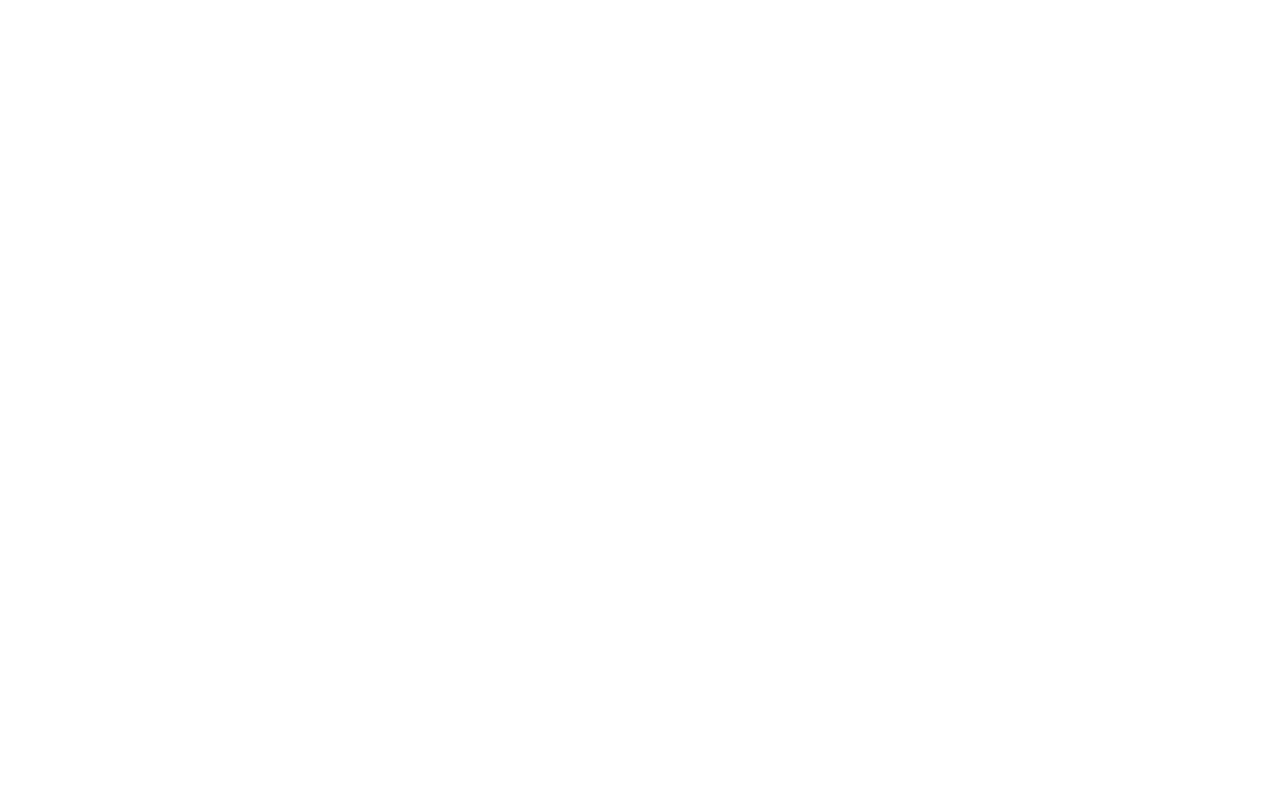
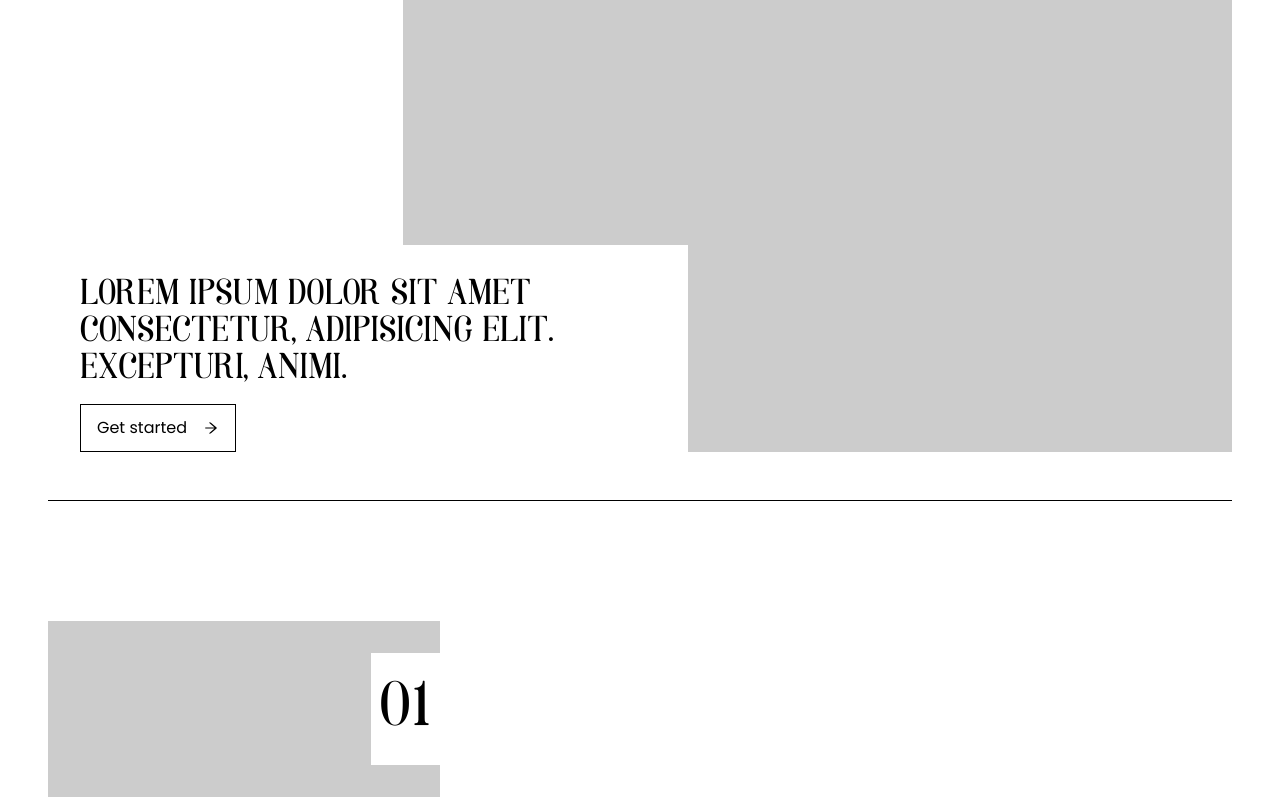
Before and after one commit to AntsaTsaroana/redShalk2023, a React (Create React App) app: page /advices in a window 1280 px wide. Before the commit this address had no page. Shown: the part 300-1097 px from the top of the page. Before the commit the page ends 800 px from the top, so only its background shows below. Built offline with nearby package versions, Linux system fonts and the light colour scheme.

Commit message:
feat: advice page

```diff
--- a/src/App.js
+++ b/src/App.js
@@ -12,6 +12,7 @@
 import Home from "./Home";
 import Cart from "./pages/Cart";
 import Login from "./pages/Login";
+import Advices from "./pages/Advices";
 
 const Layout = () => {
   return (
@@ -46,6 +47,10 @@
         path: "/login",
         element: <Login />,
       },
+      {
+        path: "/advices",
+        element: <Advices />,
+      },
     ],
   },
 ]);
--- /dev/null
+++ b/src/assets/scss/advice.scss
@@ -0,0 +1,149 @@
+@import './reset.scss';
+
+.adviceBanner {
+    position: relative;
+    height: calc(100vh - 79px);
+    margin-inline: 3rem;
+    border-bottom: 1px solid $black;
+    // background: tomato;
+    .image {
+        background: $lightGrey;
+        width: 70%;
+        height: 80%;
+        position: absolute;
+        bottom: 3rem;
+        right: 0;
+    }
+    .texts {
+        background: #fff;
+        // border: 1px solid teal;
+        width: 50vw;
+        padding: 2rem;
+        padding-bottom: 1rem;
+        z-index: 2;
+        position: absolute;
+        bottom: 2rem;
+        display: flex;
+        flex-direction: column;
+        justify-content: space-between;
+        gap: 1rem;
+        p {
+            text-transform: uppercase;
+            line-height: 1;
+            font-family: 'Soria';
+            font-size: 2.3rem;
+        }
+        a {
+            display: flex;
+            gap: 1rem;
+            align-items: center;
+            justify-content: center;
+            width: fit-content;
+            border: 1px solid $black;
+            padding: .7rem 1rem;
+        }
+    }
+}
+
+.advice {
+    min-height: 100vh;
+    margin-inline: 3rem;
+    display: flex;
+    gap: 3rem;
+    align-items: center;
+    &:nth-child(even) {
+        flex-direction: row-reverse;
+        .number {
+            background: #fff;
+            padding: .5rem;
+            font-size: 4rem;
+            left: 0;
+            top: 2rem;
+            font-family: 'Soria';
+            letter-spacing: 2px;
+        }
+        .texts {
+            text-align: right;
+            display: flex;
+            flex-direction: column;
+            align-items: end;
+        }
+    }
+    .image {
+        width: 50vw;
+        height: 70vh;
+        background: $lightGrey;
+        position: relative;
+        .number {
+            position: absolute;
+            background: #fff;
+            padding: .5rem;
+            font-size: 4rem;
+            right: 0;
+            top: 2rem;
+            font-family: 'Soria';
+            letter-spacing: 2px;
+            width: fit-content;
+            // font-weight: 600;
+        }
+    }
+    .texts {
+        .title {
+            font-family: 'Soria';
+            font-size: 2rem;
+        }
+        p {
+            margin-block: 2rem;
+            width: 85%;
+        }
+        a {
+            display: block;
+            width: max-content;
+            text-transform: uppercase;
+            font-weight: 500;
+            padding: .7rem 1rem;
+            border: 1px solid $black;
+        }
+    }
+}
+
+@media screen and (max-width: 520px) {
+    .adviceBanner {
+        .image {
+            width: 90%;
+            height: 100%;
+            // margin: auto;
+            transform: translate(-50%, -50%);
+            left: 50%;
+            top: 50%;
+            background: tomato;
+        }
+        // .texts {
+        //     width: 80vw;
+        // }
+    }
+  }
+@media screen and (max-width: 850px) {
+    .advice {
+        flex-wrap: wrap;
+        justify-content: center;
+        // align-items: center;
+        margin-block: 4rem;
+        .image {
+            // height: auto;
+            transform-origin: top;
+        }
+        &:nth-child(even) {
+            flex-direction: row;
+            .number {
+                right: 0;
+            }
+            .texts {
+                text-align: left;
+                display: flex;
+                flex-direction: column;
+                align-items: start;
+            }
+        }
+    }
+  }
--- /dev/null
+++ b/src/components/Advice.js
@@ -0,0 +1,24 @@
+import React from 'react'
+import '../assets/scss/advice.scss'
+
+const Advice = (props) => {
+
+    const no = props.no
+    const title = props.title
+    const description = props.description
+
+  return (
+    <div className='advice' id={no}>
+        <div className="image">
+            <h1 className="number">{no}</h1>
+        </div>
+        <div className="texts">
+            <h1 className="title">{title}</h1>
+            <p>{description}</p>
+            <a href={no === '01' ? '#02' : no === '02' ? '#03' : no === '03' ? '#04' : no === '04' ? '#05' : no === '05' ? '#06' : '#01' }>Morphologie suivant</a>
+        </div>
+    </div>
+  )
+}
+
+export default Advice
--- /dev/null
+++ b/src/components/AdviceBanner.js
@@ -0,0 +1,20 @@
+import React from 'react'
+import { AiOutlineArrowRight } from "react-icons/ai"
+import '../assets/scss/advice.scss'
+
+const AdviceBanner = () => {
+  return (
+    <div className='adviceBanner'>
+        <div className="image"></div>
+        <div className="texts">
+            <p>Lorem ipsum dolor sit amet consectetur, adipisicing elit. Excepturi, animi.</p>
+            <a href="#01">
+                Get started
+                <AiOutlineArrowRight/>
+            </a>
+        </div>
+    </div>
+  )
+}
+
+export default AdviceBanner
--- a/src/components/Header.js
+++ b/src/components/Header.js
@@ -44,9 +44,11 @@
               <li className="text-base text-black font-bold hover:text-orange-900 hover:underline underline-offset-2 decoration-[1px] cursor-pointer duration-300">
                 Pages
               </li>
-              <li className="text-base text-black font-bold hover:text-orange-900 hover:underline underline-offset-2 decoration-[1px] cursor-pointer duration-300">
-                Shop
-              </li>
+              <Link to ="/advices">
+                <li className="text-base text-black font-bold hover:text-orange-900 hover:underline underline-offset-2 decoration-[1px] cursor-pointer duration-300">
+                  Conseil
+                </li>
+              </Link>
               <li className="text-base text-black font-bold hover:text-orange-900 hover:underline underline-offset-2 decoration-[1px] cursor-pointer duration-300">
                 Element
               </li>
--- a/src/components/Products.js
+++ b/src/components/Products.js
@@ -4,7 +4,7 @@
 
 const Products = ({ products }) => {
   return (
-    <div className="py-10" style={{ marginTop: '50px' }}>
+    <div className="py-10" >
       <div className="flex flex-col items-center gap-4">
         <span class="heading">
           <h1>PRODUITS</h1>
--- /dev/null
+++ b/src/data/advices.json
@@ -0,0 +1,32 @@
+[
+    {
+        "no": "01",
+        "title": "Lorem ipsum dolor sit amet.",
+        "description": "Lorem ipsum dolor sit amet consectetur adipisicing elit. Explicabo laboriosam accusamus fugit assumenda dicta deserunt iure quam iusto itaque cum?"
+    },
+    {
+        "no": "02",
+        "title": "Lorem ipsum dolor sit amet.",
+        "description": "Lorem ipsum dolor sit amet consectetur adipisicing elit. Explicabo laboriosam accusamus fugit assumenda dicta deserunt iure quam iusto itaque cum?"
+    },
+    {
+        "no": "03",
+        "title": "Lorem ipsum dolor sit amet.",
+        "description": "Lorem ipsum dolor sit amet consectetur adipisicing elit. Explicabo laboriosam accusamus fugit assumenda dicta deserunt iure quam iusto itaque cum?"
+    },
+    {
+        "no": "04",
+        "title": "Lorem ipsum dolor sit amet.",
+        "description": "Lorem ipsum dolor sit amet consectetur adipisicing elit. Explicabo laboriosam accusamus fugit assumenda dicta deserunt iure quam iusto itaque cum?"
+    },
+    {
+        "no": "05",
+        "title": "Lorem ipsum dolor sit amet.",
+        "description": "Lorem ipsum dolor sit amet consectetur adipisicing elit. Explicabo laboriosam accusamus fugit assumenda dicta deserunt iure quam iusto itaque cum?"
+    },
+    {
+        "no": "06",
+        "title": "Lorem ipsum dolor sit amet.",
+        "description": "Lorem ipsum dolor sit amet consectetur adipisicing elit. Explicabo laboriosam accusamus fugit assumenda dicta deserunt iure quam iusto itaque cum?"
+    }
+]
--- a/src/index.css
+++ b/src/index.css
@@ -17,6 +17,10 @@
     background-color: transparent;
 }
 
+html {
+    scroll-behavior: smooth;
+}
+
 /* RESET */
 *,
 ::after,
--- /dev/null
+++ b/src/pages/Advices.js
@@ -0,0 +1,17 @@
+import React from 'react'
+import AdviceBanner from '../components/AdviceBanner'
+import Advice from '../components/Advice'
+import advices from '../data/advices.json'
+
+const Advices = () => {
+  return (
+    <>
+        <AdviceBanner/>
+        {
+            advices.map((advice) => (<Advice key={advice.no} no={advice.no} title={advice.title} description={advice.description} />))
+        }
+    </>
+  )
+}
+
+export default Advices
```
